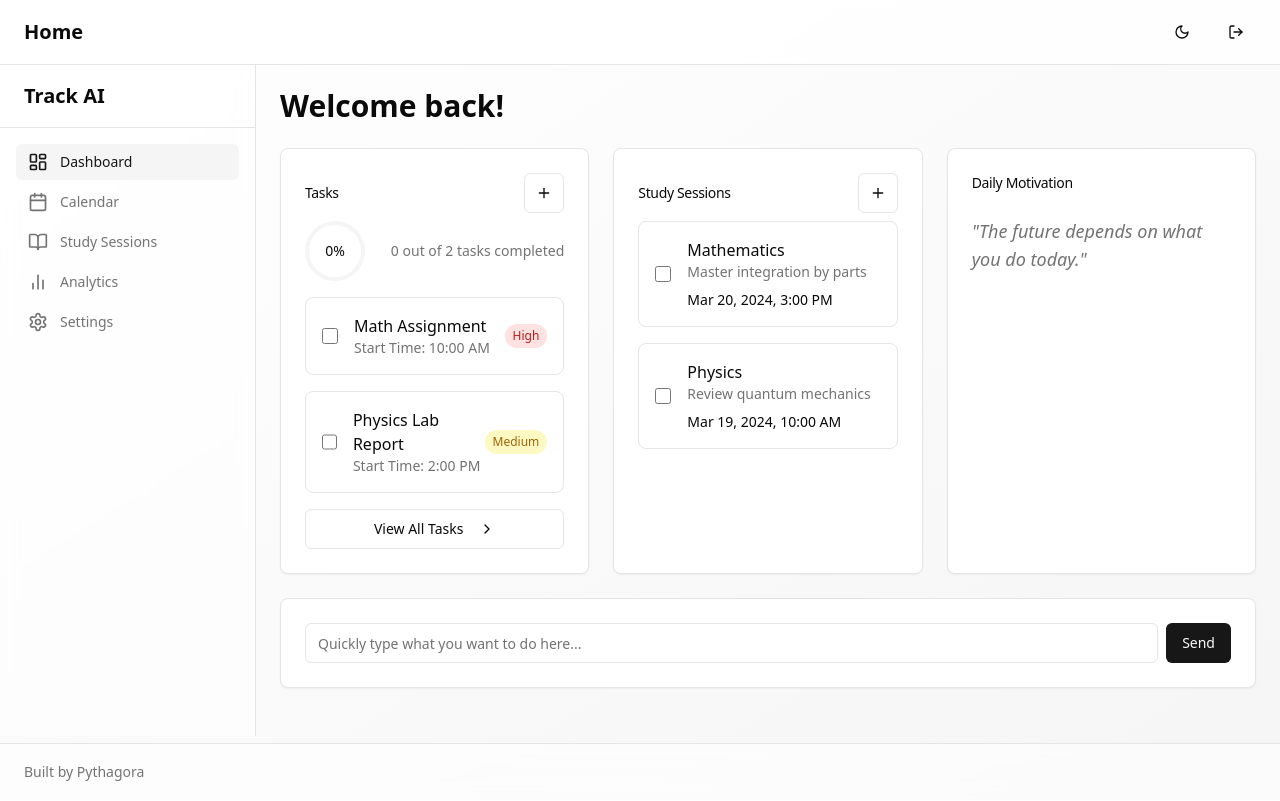
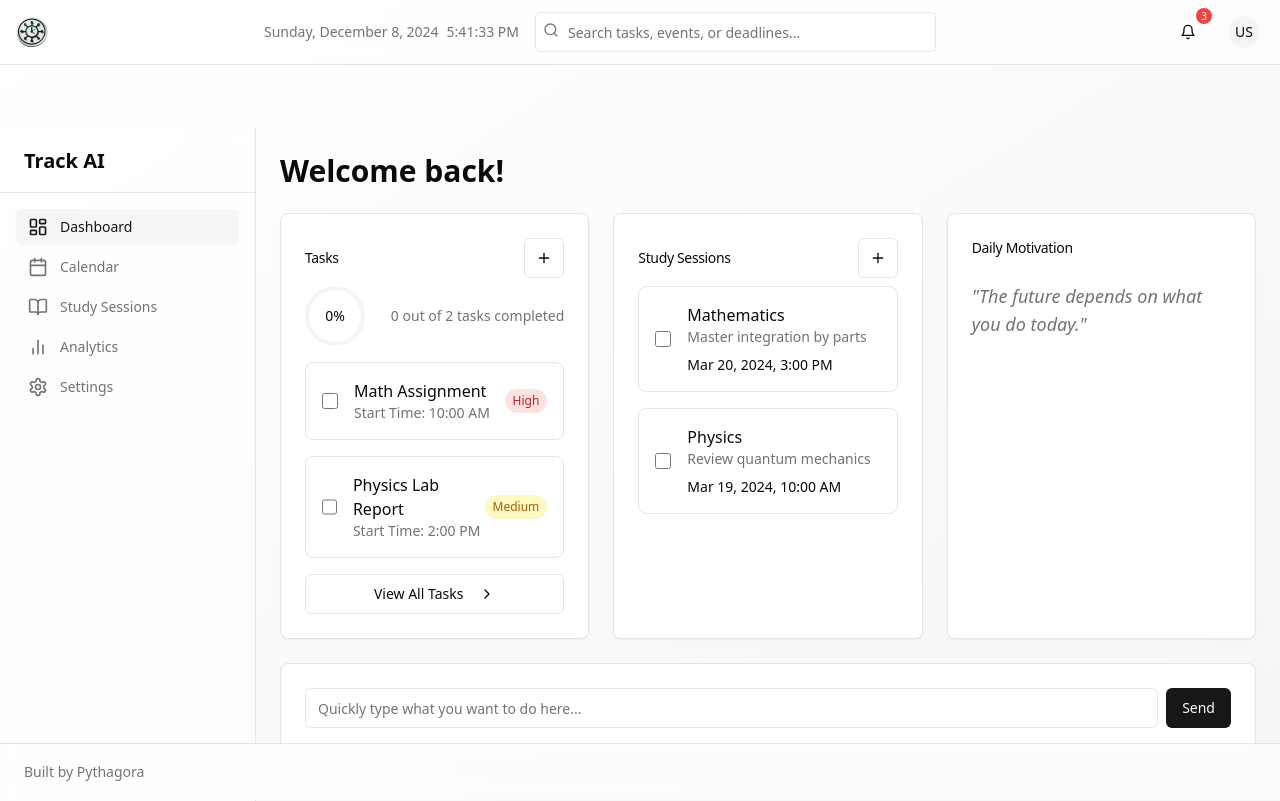
Before and after one commit to DhairyaS450/track-ai-web, a React (Vite) app in the folder client/: page / in a window 1280 px wide. Built offline with nearby package versions, Linux system fonts and the light colour scheme.

Commit message:
made significant improvements to header

```diff
--- a/client/src/components/Header.tsx
+++ b/client/src/components/Header.tsx
@@ -1,29 +1,71 @@
-
-import { Bell, LogOut } from "lucide-react"
-import { Button } from "./ui/button"
-import { ThemeToggle } from "./ui/theme-toggle"
-import { useAuth } from "@/contexts/AuthContext"
-import { useNavigate } from "react-router-dom"
+import { useState, useEffect } from "react";
+import { useLocation } from "react-router-dom";
+import { format } from "date-fns";
+import { Search } from "lucide-react";
+import { Input } from "./ui/input";
+import { UserNotifications } from "./UserNotifications";
+import { UserProfileMenu } from "./UserProfileMenu";
+import { cn } from "@/lib/utils";
 
 export function Header() {
-  const { logout } = useAuth()
-  const navigate = useNavigate()
+  const [date, setDate] = useState(new Date());
+  const [search, setSearch] = useState("");
+  const location = useLocation();
 
-  const handleLogout = () => {
-    logout()
-    navigate("/login")
-  }
+  useEffect(() => {
+    const timer = setInterval(() => setDate(new Date()), 1000);
+    return () => clearInterval(timer);
+  }, []);
+
+  const getPageTitle = (pathname: string) => {
+    switch (pathname) {
+      case "/":
+        return "Dashboard";
+      case "/calendar":
+        return "Calendar";
+      case "/study":
+        return "Study Sessions";
+      case "/analytics":
+        return "Analytics";
+      case "/settings":
+        return "Settings";
+      default:
+        return "Track AI Web";
+    }
+  };
+
   return (
-    <header className="fixed top-0 z-50 w-full border-b bg-background/80 backdrop-blur-sm">
-      <div className="flex h-16 items-center justify-between px-6">
-        <div className="text-xl font-bold">Home</div>
-        <div className="flex items-center gap-4">
-          <ThemeToggle />
-          <Button variant="ghost" size="icon" onClick={handleLogout}>
-            <LogOut className="h-5 w-5" />
-          </Button>
+    <header className="sticky top-0 z-50 w-full border-b bg-background/95 backdrop-blur supports-[backdrop-filter]:bg-background/60">
+      <div className="container flex h-16 items-center px-4">
+        <div className="flex items-center gap-2 flex-shrink-0">
+          <img src="/logo.png" alt="Track AI Web" className="h-8 w-auto" />
+        </div>
+
+        <div className="flex-1 flex items-center justify-center">
+          <div className="flex items-center gap-4 max-w-2xl w-full">
+            <div className="text-sm text-muted-foreground">
+              {format(date, "EEEE, MMMM d, yyyy")}
+              <span className="ml-2 font-medium">
+                {format(date, "h:mm:ss a")}
+              </span>
+            </div>
+            <div className="relative flex-1">
+              <Search className="absolute left-2 top-2.5 h-4 w-4 text-muted-foreground" />
+              <Input
+                placeholder="Search tasks, events, or deadlines..."
+                value={search}
+                onChange={(e) => setSearch(e.target.value)}
+                className="pl-8"
+              />
+            </div>
+          </div>
+        </div>
+
+        <div className="flex items-center gap-4 flex-shrink-0 ml-4">
+          <UserNotifications />
+          <UserProfileMenu />
         </div>
       </div>
     </header>
-  )
+  );
 }
--- /dev/null
+++ b/client/src/components/UserNotifications.tsx
@@ -0,0 +1,80 @@
+import { Bell } from "lucide-react";
+import {
+  Popover,
+  PopoverContent,
+  PopoverTrigger,
+} from "./ui/popover";
+import { Button } from "./ui/button";
+import { ScrollArea } from "./ui/scroll-area";
+
+interface Notification {
+  id: string;
+  title: string;
+  message: string;
+  type: "deadline" | "overdue" | "suggestion";
+  timestamp: string;
+}
+
+const mockNotifications: Notification[] = [
+  {
+    id: "1",
+    title: "Task Deadline",
+    message: "Math Assignment due in 2 hours",
+    type: "deadline",
+    timestamp: new Date().toISOString()
+  },
+  {
+    id: "2",
+    title: "Study Suggestion",
+    message: "Best time to review Physics concepts based on your schedule",
+    type: "suggestion",
+    timestamp: new Date().toISOString()
+  },
+  {
+    id: "3",
+    title: "Overdue Task",
+    message: "English Essay was due yesterday",
+    type: "overdue",
+    timestamp: new Date().toISOString()
+  }
+];
+
+export function UserNotifications() {
+  return (
+    <Popover>
+      <PopoverTrigger asChild>
+        <Button variant="ghost" size="icon" className="relative">
+          <Bell className="h-5 w-5" />
+          <span className="absolute -top-1 -right-1 h-4 w-4 rounded-full bg-red-500 text-[10px] font-medium text-white flex items-center justify-center">
+            {mockNotifications.length}
+          </span>
+        </Button>
+      </PopoverTrigger>
+      <PopoverContent className="w-80 p-0" align="end">
+        <div className="p-4 border-b">
+          <h4 className="font-semibold">Notifications</h4>
+        </div>
+        <ScrollArea className="h-[300px]">
+          <div className="space-y-4 p-4">
+            {mockNotifications.map((notification) => (
+              <div
+                key={notification.id}
+                className="flex flex-col space-y-1 border-b pb-4 last:border-0 last:pb-0"
+              >
+                <h5 className="font-medium leading-none">
+                  {notification.title}
+                </h5>
+                <p className="text-sm text-muted-foreground">
+                  {notification.message}
+                </p>
+                <span className="text-xs text-muted-foreground">
+                  {new Date(notification.timestamp).toLocaleTimeString()}
+                </span>
+              </div>
+            ))}
+          </div>
+        </ScrollArea>
+      </PopoverContent>
+    </Popover>
+  );
+}
--- /dev/null
+++ b/client/src/components/UserProfileMenu.tsx
@@ -0,0 +1,75 @@
+import { useAuth } from "@/contexts/AuthContext";
+import { useNavigate } from "react-router-dom";
+import {
+  DropdownMenu,
+  DropdownMenuContent,
+  DropdownMenuGroup,
+  DropdownMenuItem,
+  DropdownMenuLabel,
+  DropdownMenuSeparator,
+  DropdownMenuTrigger,
+} from "./ui/dropdown-menu";
+import { Button } from "./ui/button";
+import {
+  User,
+  Settings,
+  LogOut,
+  Moon,
+  Sun,
+} from "lucide-react";
+import { Avatar, AvatarFallback } from "./ui/avatar";
+import { useTheme } from "@/components/ui/theme-provider";
+
+export function UserProfileMenu() {
+  const { logout } = useAuth();
+  const navigate = useNavigate();
+  const { theme, setTheme } = useTheme();
+
+  const handleLogout = () => {
+    logout();
+    navigate("/login");
+  };
+
+  const toggleTheme = () => {
+    setTheme(theme === "light" ? "dark" : "light");
+  };
+
+  return (
+    <DropdownMenu>
+      <DropdownMenuTrigger asChild>
+        <Button variant="ghost" size="icon">
+          <Avatar className="h-8 w-8">
+            <AvatarFallback>US</AvatarFallback>
+          </Avatar>
+        </Button>
+      </DropdownMenuTrigger>
+      <DropdownMenuContent className="w-56" align="end">
+        <DropdownMenuLabel>My Account</DropdownMenuLabel>
+        <DropdownMenuSeparator />
+        <DropdownMenuGroup>
+          <DropdownMenuItem onClick={() => navigate("/profile")}>
+            <User className="mr-2 h-4 w-4" />
+            Profile
+          </DropdownMenuItem>
+          <DropdownMenuItem onClick={() => navigate("/settings")}>
+            <Settings className="mr-2 h-4 w-4" />
+            Settings
+          </DropdownMenuItem>
+          <DropdownMenuItem onClick={toggleTheme}>
+            {theme === "light" ? (
+              <Moon className="mr-2 h-4 w-4" />
+            ) : (
+              <Sun className="mr-2 h-4 w-4" />
+            )}
+            Toggle Theme
+          </DropdownMenuItem>
+        </DropdownMenuGroup>
+        <DropdownMenuSeparator />
+        <DropdownMenuItem onClick={handleLogout}>
+          <LogOut className="mr-2 h-4 w-4" />
+          Log out
+        </DropdownMenuItem>
+      </DropdownMenuContent>
+    </DropdownMenu>
+  );
+}
--- a/client/src/components/ui/theme-provider.tsx
+++ b/client/src/components/ui/theme-provider.tsx
@@ -1,3 +1,5 @@
+"use client"
+
 import { createContext, useContext, useEffect, useState } from "react"
 
 type Theme = "dark" | "light" | "system"
@@ -57,7 +59,7 @@ export function ThemeProvider({
   }
 
   return (
-    <ThemeProviderContext.Provider {...props} value={value}>
+    <ThemeProviderContext.Provider value={value} {...props}>
       {children}
     </ThemeProviderContext.Provider>
   )
--- a/client/src/contexts/AuthContext.tsx
+++ b/client/src/contexts/AuthContext.tsx
@@ -1,4 +1,3 @@
-
 import { createContext, useContext, useState, ReactNode } from "react";
 import { login as apiLogin, register as apiRegister } from "@/api/auth";
 
@@ -9,7 +8,12 @@ type AuthContextType = {
   logout: () => void;
 };
 
-const AuthContext = createContext<AuthContextType | null>(null);
+const AuthContext = createContext<AuthContextType>({
+  isAuthenticated: false,
+  login: async () => {},
+  register: async () => {},
+  logout: () => {},
+});
 
 export function AuthProvider({ children }: { children: ReactNode }) {
   const [isAuthenticated, setIsAuthenticated] = useState(() => {
```
Also changed, not shown: client/src/App.tsx (+4 -4 lines), client/public/logo.png (added).
